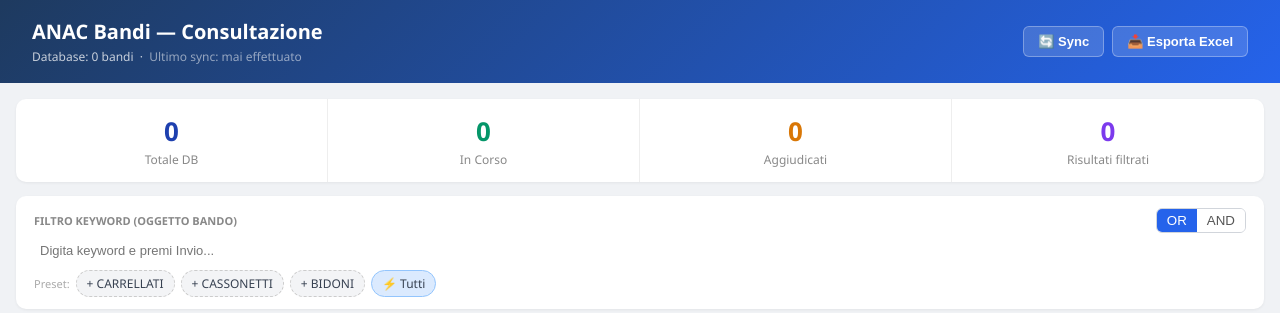
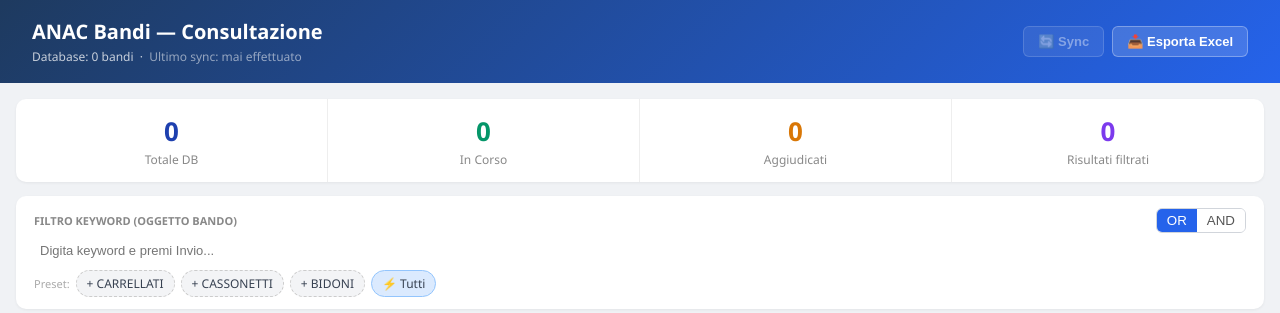
Before and after one commit to gorarogi67/anac-bandi, a Flask app: page / in a window 1280 px wide. Shown: the top 313 px of the page. Run offline with Flask 3, Linux system fonts and the light colour scheme; data that the repository does not hold is empty; some libraries are stand-ins or nearby versions.

Commit message:
Disabilita sync: scheduler spento e pulsante disabilitato in UI
Il server Railway è negli USA e ANAC blocca gli IP dei datacenter cloud.
Il sync automatico (APScheduler) e il pulsante manuale sono disabilitati
fino a quando il problema non sarà risolto.

Co-Authored-By: Claude Sonnet 4.6 <noreply@anthropic.com>

```diff
--- a/app.py
+++ b/app.py
@@ -571,8 +571,8 @@ def api_sync():
 # Init DB all'import (per gunicorn)
 init_db()
 
-# Avvia scheduler
-avvia_scheduler()
+# Avvia scheduler — DISABILITATO (server in USA, ANAC blocca IP datacenter)
+# avvia_scheduler()
 
 if __name__ == "__main__":
     tot = count_bandi()
--- a/templates/index.html
+++ b/templates/index.html
@@ -168,7 +168,7 @@
     </style>
 </head>
 <body>
-<div class="header"><div class="header-inner"><div><h1>ANAC Bandi — Consultazione</h1><p>Database: <span id="dbT">{{ totale }}</span> bandi &nbsp;·&nbsp; <span id="syncInfo" style="opacity:.7">Ultimo sync: —</span></p></div><div style="display:flex;gap:8px"><button class="btn" id="syncBtn" style="background:rgba(255,255,255,.15);color:#fff;border:1px solid rgba(255,255,255,.3);white-space:nowrap" onclick="manualSync()">🔄 Sync</button><button class="btn" style="background:rgba(255,255,255,.15);color:#fff;border:1px solid rgba(255,255,255,.3);white-space:nowrap" onclick="exportXl()">📥 Esporta Excel</button></div></div></div>
+<div class="header"><div class="header-inner"><div><h1>ANAC Bandi — Consultazione</h1><p>Database: <span id="dbT">{{ totale }}</span> bandi &nbsp;·&nbsp; <span id="syncInfo" style="opacity:.7">Ultimo sync: —</span></p></div><div style="display:flex;gap:8px"><button class="btn" id="syncBtn" disabled title="Sync disabilitato: il server è negli USA e ANAC blocca gli IP dei datacenter cloud" style="background:rgba(255,255,255,.08);color:rgba(255,255,255,.4);border:1px solid rgba(255,255,255,.15);white-space:nowrap;cursor:not-allowed">🔄 Sync</button><button class="btn" style="background:rgba(255,255,255,.15);color:#fff;border:1px solid rgba(255,255,255,.3);white-space:nowrap" onclick="exportXl()">📥 Esporta Excel</button></div></div></div>
 <div class="container">
 <div class="card stats"><div class="stat"><div class="stat-num" id="sA" style="color:#1e40af">-</div><div class="stat-label">Totale DB</div></div><div class="stat"><div class="stat-num" id="sO" style="color:#059669">-</div><div class="stat-label">In Corso</div></div><div class="stat"><div class="stat-num" id="sW" style="color:#d97706">-</div><div class="stat-label">Aggiudicati</div></div><div class="stat"><div class="stat-num" id="sF" style="color:#7c3aed">-</div><div class="stat-label">Risultati filtrati</div></div></div>
 
```
